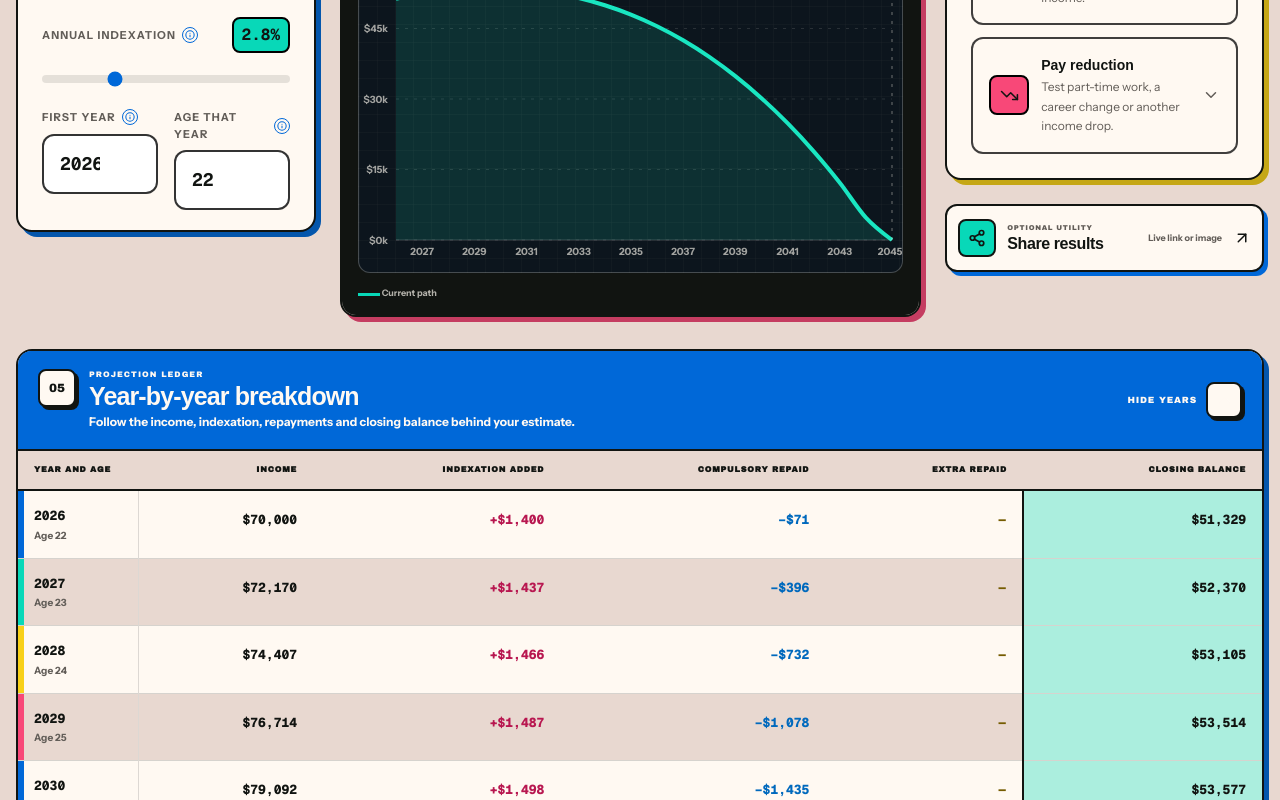
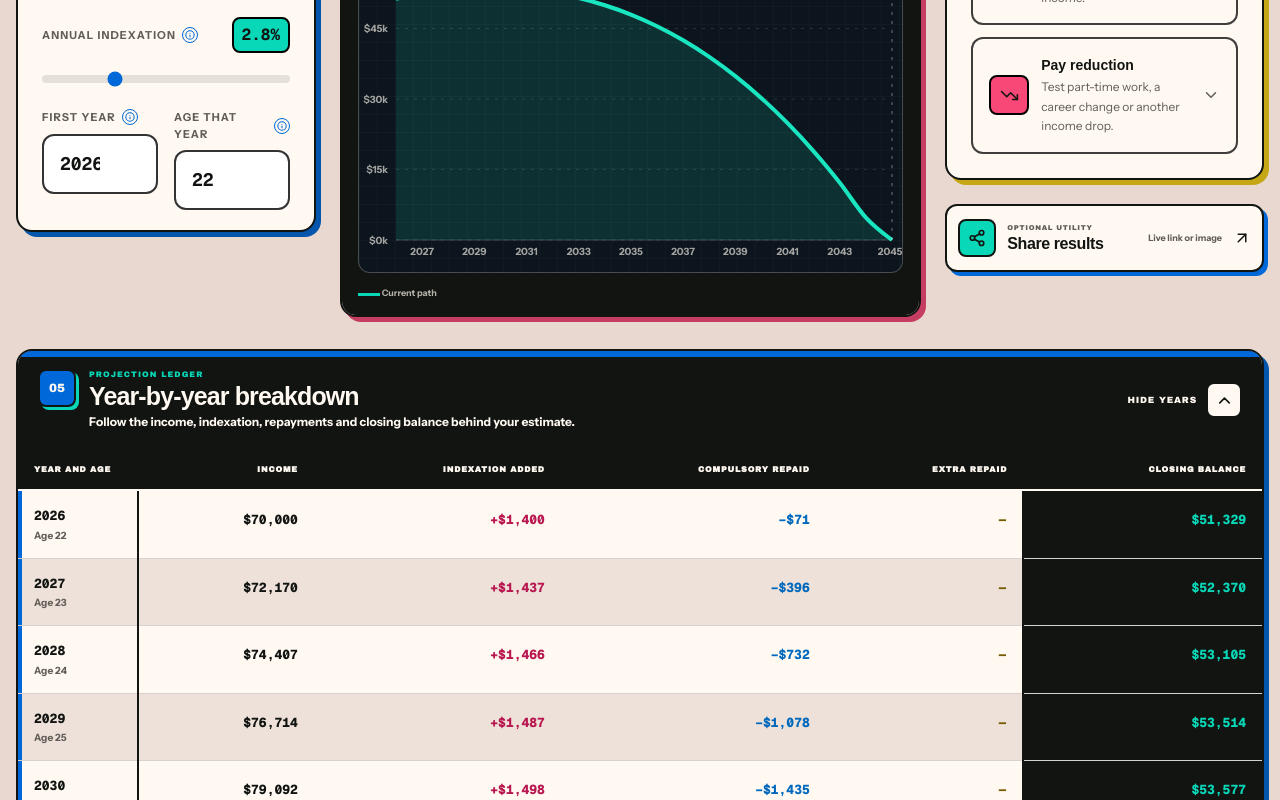
Before and after one commit to mitchbryant-git/help-loan-calculator, a Next.js app: page / in a window 1280 px wide. Both pictures are taken after a click on the button 640 px from the left and 1833 px from the top of the page. Shown: the part 1433-2233 px from the top of the page. Built offline with nearby package versions, Linux system fonts and the light colour scheme; a web font is replaced by a local one.

Commit message:
refine year-by-year projection ledger

```diff
--- a/app/globals.css
+++ b/app/globals.css
@@ -3363,9 +3363,10 @@ body {
   }
 }
 
-/* --- YEAR-BY-YEAR PROJECTION LEDGER (LIGHT CONSOLE) --- */
+/* --- YEAR-BY-YEAR PROJECTION LEDGER (DARK CONSOLE) --- */
 .year-table {
   border-radius: 16px;
+  background: var(--mb-ink);
 }
 
 .year-table__toggle {
@@ -3376,16 +3377,16 @@ body {
   gap: 24px;
   border: 0;
   border-bottom: 0;
-  background: var(--mb-sky);
+  background: var(--mb-ink);
   padding: 18px 20px;
   color: var(--mb-paper);
   text-align: left;
   cursor: pointer;
-  transition: background 140ms ease;
+  transition: background 140ms ease, color 140ms ease;
 }
 
 .year-table__toggle:hover {
-  background: color-mix(in srgb, var(--mb-sky) 88%, var(--mb-ink));
+  background: color-mix(in srgb, var(--mb-ink) 92%, var(--mb-sky));
 }
 
 .year-table__toggle:focus-visible {
@@ -3407,11 +3408,11 @@ body {
   place-items: center;
   border: 2px solid var(--mb-ink);
   border-radius: 8px;
-  background: var(--mb-paper);
-  color: var(--mb-ink);
+  background: var(--mb-sky);
+  color: var(--mb-paper);
   font-family: var(--font-archivo-black), Impact, sans-serif;
   font-size: 12px;
-  box-shadow: 3px 3px 0 var(--mb-ink);
+  box-shadow: 3px 3px 0 var(--mb-mint);
 }
 
 .year-table__eyebrow,
@@ -3426,6 +3427,7 @@ body {
   font-size: 8px;
   letter-spacing: 0.13em;
   text-transform: uppercase;
+  color: var(--mb-mint);
 }
 
 .year-table__title {
@@ -3463,6 +3465,7 @@ body {
   border: 2px solid var(--mb-ink);
   border-radius: 8px;
   background: var(--mb-paper);
+  color: var(--mb-ink);
   box-shadow: 3px 3px 0 var(--mb-ink);
 }
 
@@ -3484,8 +3487,9 @@ body {
 }
 
 .year-table__desktop thead {
-  border-bottom: 2px solid var(--mb-ink);
-  background: var(--mb-cream);
+  border-bottom: 2px solid var(--mb-paper);
+  background: var(--mb-ink);
+  color: var(--mb-paper);
 }
 
 .year-table__desktop thead th {
@@ -3508,11 +3512,11 @@ body {
 }
 
 .year-table__desktop tbody tr:nth-child(even) {
-  background: var(--mb-cream);
+  background: color-mix(in srgb, var(--mb-cream) 72%, var(--mb-paper));
 }
 
 .year-table__desktop tbody tr:hover {
-  background: color-mix(in srgb, var(--row-accent) 18%, var(--mb-paper));
+  background: color-mix(in srgb, var(--mb-mint) 12%, var(--mb-paper));
 }
 
 .year-table__desktop tbody th,
@@ -3524,7 +3528,7 @@ body {
 .year-table__desktop tbody th {
   position: relative;
   width: 120px;
-  border-right: 1px solid rgba(16, 24, 32, 0.14);
+  border-right: 2px solid var(--mb-ink);
 }
 
 .year-table__desktop tbody th::before {
@@ -3533,8 +3537,8 @@ body {
   top: 0;
   bottom: 0;
   left: 0;
-  width: 6px;
-  background: var(--row-accent);
+  width: 4px;
+  background: var(--mb-sky);
 }
 
 .year-table__desktop tbody td {
@@ -3581,11 +3585,11 @@ body {
 
 .year-table__desktop-balance {
   border-left: 2px solid var(--mb-ink);
-  background: color-mix(in srgb, var(--mb-mint) 34%, var(--mb-paper));
+  background: var(--mb-ink);
 }
 
 .year-table__desktop-balance span {
-  color: var(--mb-ink);
+  color: var(--mb-mint);
 }
 
 .year-table__events {
@@ -3612,14 +3616,15 @@ body {
 
 .year-table__mobile-list {
   padding: 16px;
+  background: var(--mb-paper);
 }
 
 .year-table__year-card {
   overflow: hidden;
-  border: 2px solid var(--mb-ink);
+  border: 2px solid color-mix(in srgb, var(--mb-paper) 72%, var(--mb-muted));
   border-radius: 14px;
   background: var(--mb-paper);
-  box-shadow: 4px 4px 0 var(--year-accent);
+  box-shadow: 4px 4px 0 color-mix(in srgb, var(--mb-sky) 72%, var(--mb-ink));
 }
 
 .year-table__year-card + .year-table__year-card {
@@ -3631,9 +3636,10 @@ body {
   align-items: stretch;
   justify-content: space-between;
   gap: 16px;
-  border-bottom: 2px solid var(--mb-ink);
-  background: var(--year-accent);
+  border-bottom: 2px solid var(--mb-paper);
+  background: color-mix(in srgb, var(--mb-ink) 94%, var(--mb-sky));
   padding: 12px 13px;
+  color: var(--mb-paper);
 }
 
 .year-table__year-kicker,
@@ -3647,6 +3653,7 @@ body {
 .year-table__balance p {
   font-size: 7px;
   letter-spacing: 0.1em;
+  color: var(--mb-mint);
 }
 
 .year-table__year {
@@ -3668,16 +3675,17 @@ body {
   min-width: 132px;
   flex-direction: column;
   justify-content: center;
-  border: 2px solid var(--mb-ink);
+  border: 1px solid color-mix(in srgb, var(--mb-mint) 62%, var(--mb-paper));
   border-radius: 9px;
-  background: var(--mb-paper);
+  background: color-mix(in srgb, var(--mb-ink) 88%, black);
   padding: 8px 10px;
   text-align: right;
-  box-shadow: 3px 3px 0 var(--mb-ink);
+  box-shadow: 3px 3px 0 color-mix(in srgb, var(--mb-mint) 38%, var(--mb-ink));
 }
 
 .year-table__balance strong {
   margin-top: 3px;
+  color: var(--mb-mint);
   font-family: var(--font-geist-mono), Consolas, monospace;
   font-size: 17px;
 }
@@ -3685,6 +3693,7 @@ body {
 .year-table__mobile-metrics {
   display: grid;
   grid-template-columns: repeat(2, minmax(0, 1fr));
+  background: var(--mb-paper);
 }
 
 .year-table__mobile-metric {
@@ -3741,8 +3750,8 @@ body {
 
 .year-table__year-card > .year-table__events {
   margin: 0;
-  border-top: 2px solid var(--mb-ink);
-  background: var(--mb-cream);
+  border-top: 2px solid color-mix(in srgb, var(--mb-paper) 72%, var(--mb-muted));
+  background: color-mix(in srgb, var(--mb-cream) 74%, var(--mb-paper));
   padding: 10px 12px;
 }
 
@@ -3750,10 +3759,10 @@ body {
   display: flex;
   flex-wrap: wrap;
   gap: 8px 18px;
-  border-top: 2px solid var(--mb-ink);
-  background: var(--mb-cream);
+  border-top: 1px solid color-mix(in srgb, var(--mb-paper) 26%, var(--mb-ink));
+  background: var(--mb-ink);
   padding: 11px 16px;
-  color: var(--mb-muted);
+  color: color-mix(in srgb, var(--mb-paper) 76%, var(--mb-muted));
   font-family: var(--font-instrument-sans), Arial, sans-serif;
   font-size: 9px;
   font-weight: 750;
@@ -3768,7 +3777,7 @@ body {
 .year-table__legend-dot {
   width: 9px;
   height: 9px;
-  border: 1px solid var(--mb-ink);
+  border: 1px solid var(--mb-paper);
   border-radius: 2px;
 }
 
--- a/components/help/YearTable.jsx
+++ b/components/help/YearTable.jsx
@@ -2,13 +2,6 @@ import { useState } from 'react';
 import { ChevronDown, ChevronUp } from 'lucide-react';
 
 import { formatCurrency } from '../../lib/hecsRates';
-
-const YEAR_ACCENTS = [
-  'var(--mb-sky)',
-  'var(--mb-mint)',
-  'var(--mb-yellow)',
-  'var(--mb-pink)',
-];
 
 function signedCurrency(value, sign) {
   if (value <= 0) return '—';
@@ -77,13 +70,8 @@ export default function YearTable({ timelineData }) {
       {isOpen ? (
         <div id={regionId} className="year-table__content">
           <div className="year-table__mobile-list sm:hidden">
-            {timelineData.map((row, index) => (
-              <article
-                key={row.year}
-                className="year-table__year-card"
-                style={{ '--year-accent': YEAR_ACCENTS[index % YEAR_ACCENTS.length] }}
-                aria-labelledby={`year-${row.year}`}
-              >
+            {timelineData.map((row) => (
+              <article key={row.year} className="year-table__year-card" aria-labelledby={`year-${row.year}`}>
                 <header className="year-table__year-card-header">
                   <div>
                     <p className="year-table__year-kicker">Projection year</p>
@@ -141,8 +129,8 @@ export default function YearTable({ timelineData }) {
                 </tr>
               </thead>
               <tbody>
-                {timelineData.map((row, index) => (
-                  <tr key={row.year} style={{ '--row-accent': YEAR_ACCENTS[index % YEAR_ACCENTS.length] }}>
+                {timelineData.map((row) => (
+                  <tr key={row.year}>
                     <th scope="row">
                       <span className="year-table__desktop-year">{row.year}</span>
                       {row.age ? <span className="year-table__desktop-age">Age {row.age}</span> : null}
```
